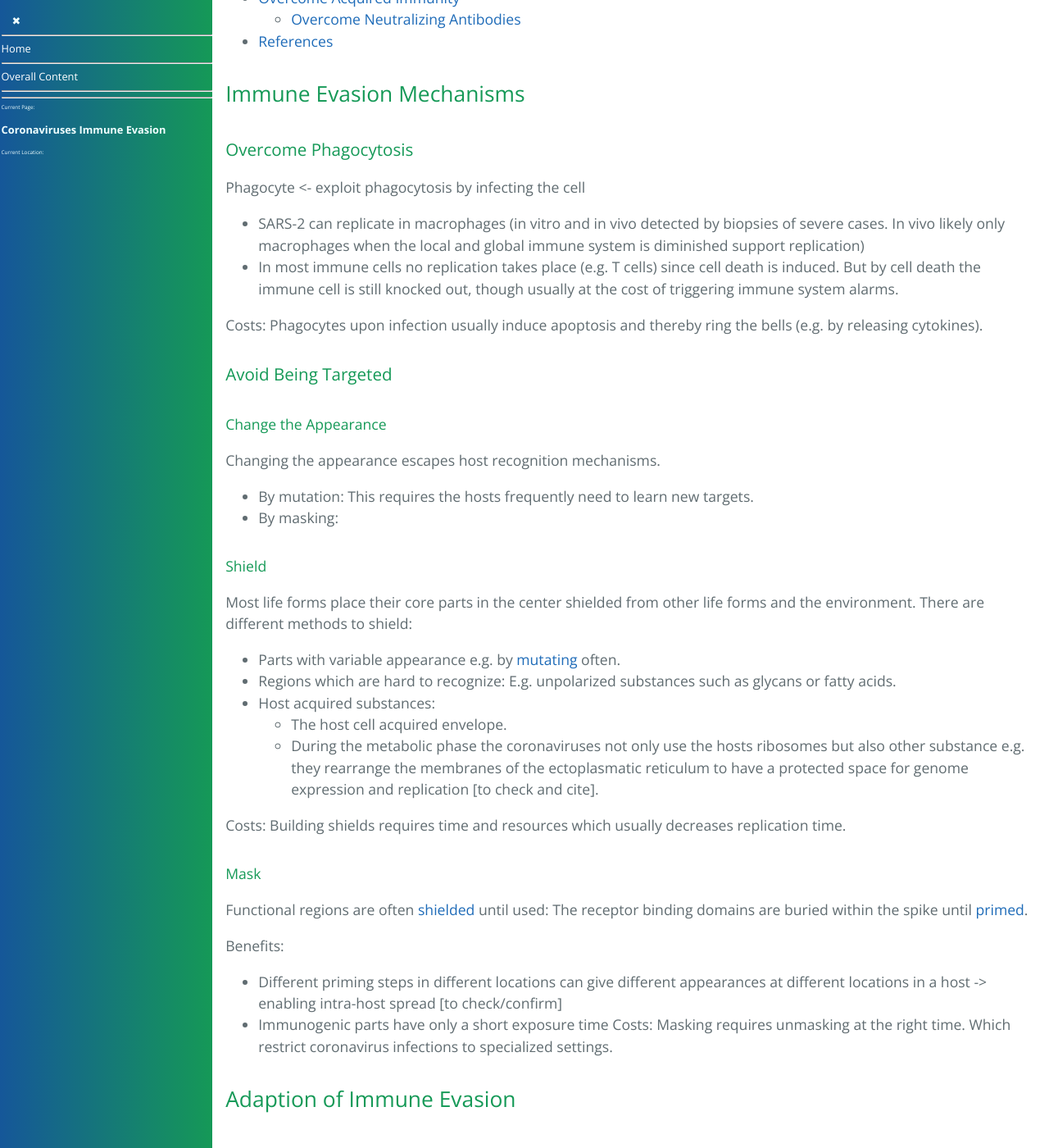
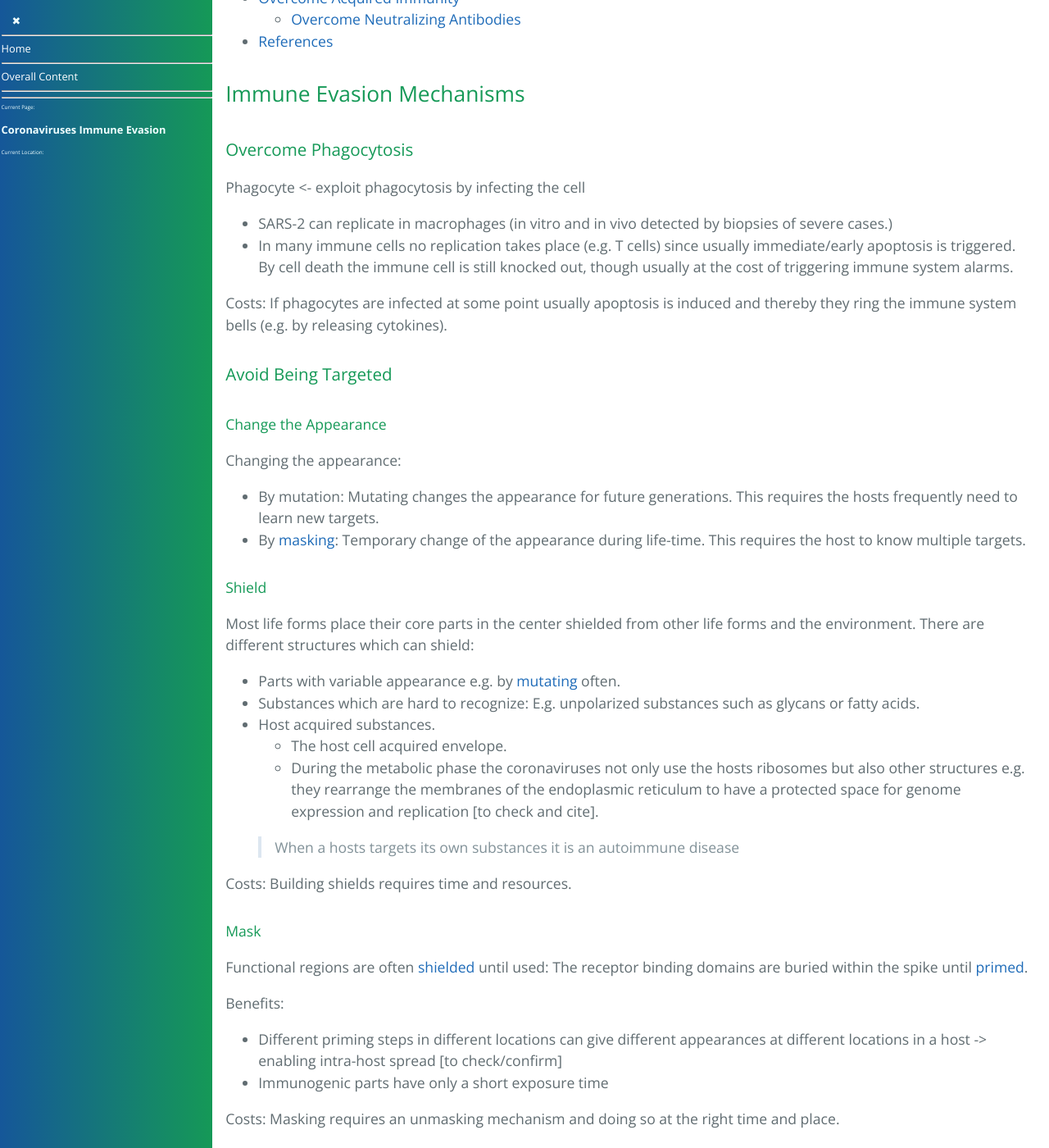
Before and after one commit to forestgrape/coronavirus, a Jekyll site: the page built from 4_immunological/immune_evasion.md, in a window 1280 px wide and 1400 px high, scrolled down 377 px. Shown: the whole window at 82% size. Built offline with Jekyll 4.4.1, drawn with Linux system fonts in a browser that asks for light colours; our own code applies the rules of GitHub Pages for plain Markdown files; some of the changed text lies outside the part shown.

Commit message:
clarifications and corrections

```diff
--- a/4_immunological/immune_evasion.md
+++ b/4_immunological/immune_evasion.md
@@ -6,7 +6,7 @@
 * [Adaption of Immune Evasion](#adaption-of-immune-evasion)
   * [Genetic Adaption](#genetic-adaption)
   * [Change the Way of Life](#change-the-way-of-life)
-  * [Adapt Immune Evasion Mechanisms](#adapt-immune-evasion-mechanisms)
+  * [Adaption of Immune Evasion Mechanisms](#adaption-of-immune-evasion-mechanisms)
 * [Overcome Innate Immunity](#overcome-innate-immunity)
   * [Overcome Physical Barriers](#overcome-physical-barriers)
   * [Overcome Chemical Barriers](#overcome-chemical-barriers)
@@ -20,27 +20,30 @@
 
 ### Overcome Phagocytosis
 Phagocyte <- exploit phagocytosis by infecting the cell
-- SARS-2 can replicate in macrophages (in vitro and in vivo detected by biopsies of severe cases. In vivo likely only macrophages when the local and global immune system is diminished support replication)
-- In most immune cells no replication takes place (e.g. T cells) since cell death is induced. But by cell death the immune cell is still knocked out, though usually at the cost of triggering immune system alarms.
+- SARS-2 can replicate in macrophages (in vitro and in vivo detected by biopsies of severe cases.)
+- In many immune cells no replication takes place (e.g. T cells) since usually immediate/early apoptosis is triggered. By cell death the immune cell is still knocked out, though usually at the cost of triggering immune system alarms.
 
-Costs: Phagocytes upon infection usually induce apoptosis and thereby ring the bells (e.g. by releasing cytokines).
+Costs: If phagocytes are infected at some point usually apoptosis is induced and thereby they ring the immune system bells (e.g. by releasing cytokines).
+
 
 ### Avoid Being Targeted
 
 #### Change the Appearance
-Changing the appearance escapes host recognition mechanisms.
-* By mutation: This requires the hosts frequently need to learn new targets.
-* By masking:
+Changing the appearance:
+* By mutation: Mutating changes the appearance for future generations. This requires the hosts frequently need to learn new targets.
+* By [masking](#mask): Temporary change of the appearance during life-time. This requires the host to know multiple targets.
 
 #### Shield
-Most life forms place their core parts in the center shielded from other life forms and the environment. There are different methods to shield:
+Most life forms place their core parts in the center shielded from other life forms and the environment. There are different structures which can shield:
 * Parts with variable appearance e.g. by [mutating](#genetic-adaption) often.
-* Regions which are hard to recognize: E.g. unpolarized substances such as glycans or fatty acids.
-* Host acquired substances:
+* Substances which are hard to recognize: E.g. unpolarized substances such as glycans or fatty acids.
+* Host acquired substances.
   * The host cell acquired envelope.
-  * During the metabolic phase the coronaviruses not only use the hosts ribosomes but also other substance e.g. they rearrange the membranes of the ectoplasmatic reticulum to have a protected space for genome expression and replication [to check and cite].
+  * During the metabolic phase the coronaviruses not only use the hosts ribosomes but also other structures e.g. they rearrange the membranes of the endoplasmic reticulum to have a protected space for genome expression and replication [to check and cite].
 
-Costs: Building shields requires time and resources which usually decreases replication time.
+  > When a hosts targets its own substances it is an autoimmune disease
+
+Costs: Building shields requires time and resources.
 
 
 #### Mask
@@ -49,17 +52,17 @@
 Benefits:
 * Different priming steps in different locations can give different appearances at different locations in a host -> enabling intra-host spread [to check/confirm]
 * Immunogenic parts have only a short exposure time
-Costs:
-Masking requires unmasking at the right time. Which restrict coronavirus infections to specialized settings.
 
+
+Costs: Masking requires an unmasking mechanism and doing so at the right time and place.
 
 
 ## Adaption of Immune Evasion
 
 ### Genetic Adaption
-Mutating the genome permanently changes properties of a linage. This can be the way of life or just the appearance:
-1. [Change the Way of Life](#change-the-way-of-life): A profound and very effective change to escape a certain immune mechanisms.
-2. Adapt [Immune Evasion Mechanisms](#immune-evasion-mechanisms): Use a new or increase an existing immune escape mechanisms.
+Mutating the genome changes the characteristics of the coming generations. This can be the way of life or just the appearance:
+1. [Change the Way of Life](#change-the-way-of-life): A profound and very effective change to escape a certain immune mechanism.
+2. Adapt [Immune Evasion Mechanisms](#immune-evasion-mechanisms): Use a new or increase the effectiveness of an existing immune escape mechanism.
 3. [Change the Appearance](#change-the-appearance): Escape host recognition mechanisms.
 
 Costs: Most mutations reduce the fitness.
@@ -67,58 +70,70 @@
 ### Change the Way of Life
 Changing the way of life to circumvent certain immune mechanisms. For RNA viruses changing the way of life is often achieved by [genetic adaption](#genetic-adaption) since their genome mutates fast and is very close to enzymes.
 
-### Adapt Immune Evasion Mechanisms
+### Adaption of Immune Evasion Mechanisms
 Existing evasion mechanisms can be strengthened or new mechanisms can be used. Especially if a host has a single sided immune response, mechanisms to escape this response can evolve.
 
-
+> This is a concern for the current Covid vaccines. All available vaccines produce a single sided immune response, namely targeting only spike epitopes: Mainly through IgG antibodies. To some extent also spike targeting T cells.
 
 
 
 ## Overcome Innate Immunity
 
 ### Overcome Physical Barriers
-- skin <- circumvented by human coronaviruses by entering via breathing
+- skin <- circumvention by human coronaviruses: enter via breathing
 - mucus <- less mucus in the lungs and nasal cavity
-- cell membranes <- bind to receptor and fuse membranes using the spikes
+- cell membranes <- fuse membranes with the spikes
 
 ### Overcome Chemical Barriers
 - stomach acid <- circumvented by coronaviruses
-  - replicate to high numbers in the lungs and pass through the thin alveolar single cell epithel layer to the blood
-  - replicate to high numbers in the upper respiratory tract and hope some virion sneak through when drinking (when drinking fluids usually don't rest in the stomach)
+  - replicate to high numbers in the lungs and pass through the thin alveolar single cell layer to the blood
+  - replicate to high numbers in the upper respiratory tract and hope some virions sneak through when drinking (fluids usually don't stay long in the stomach)
 
 
 ## Overcome Acquired Immunity
-[in work, citations coming]
-For coronaviruses waiting until acquired wanes or even jumping generations is usually not an option, thus circumventing acquired immunity is an essential skill.
+For coronaviruses waiting until immunity wanes or even jumping generations is usually not an option, thus circumventing acquired immunity is an essential skill.
+
+However overcoming immunity can be costly for coronaviruses, so immune mechanisms slow the down.
 
 ### Overcome Neutralizing Antibodies
 
-> ##### Neutralizing Antibodies
-> Antibodies that block virions from infecting cells are called neutralizing antibodies.
+#### Introducing Neutralizing Antibodies
+> ##### Neutralizing Antibody
+> An antibody that block virions from infecting cells are called neutralizing antibodies.
 
-[in work, to check and cite]
-The only virion protein well accessible from the outside is the spike protein, so that's the target for neutralizing antibodies. If a sufficient number of spikes have antibodies attached:
+In the case of coronaviruses, neutralizing antibodies target the spikes:
+The only virion protein well accessible from the outside is the spike protein, so that's the target. If a sufficient number of spikes have antibodies attached:
 * a virion cannot infect cells on its own anymore, since working spike proteins are needed for active cell entry.
 * virions are marked for phagocytosis.
 
+#### Neutralizing Antibody Escape Mechanisms
+Coronaviruses are good at escaping neutralizing antibodies and they use nearly the entire arsenal of [immune evasion mechanisms](#immune-evasion-mechanisms) to do so:
 
-Coronaviruses escape neutralizing antibodies by
-* [avoid recognition](#avoid-being-recognized)
-* exploit phagocytosis by infecting the phagocyte.
+##### AB circumvention by Change of Appearance
+Methods to change appearance are [mutating](#mutate-the-genome) or [masking](#mask).
+* The most exposed part of the coronavirus spikes, the S1 part, mutates frequently.
+* Functional parts of the spikes are buried until usage.
 
-However overcoming neutralizing antibodies is often not free, so neutralizing antibodies can slow them down.
+##### AB circumvention by Shields
+[Shields](#shield) protect functional parts:
+- Coronaviruses have a host acquired envelope which can't be targeted by the host immune system.
+- The only proteins extern of the envelope are the spikes. The spikes in turn are shielded by hard to recognize glycans and the outermost regions of the spikes [changes the appearance](#ab-circumvention-by-change-of-appearance).
 
-- Change Appearance
-  Methods to change appearance are [mutating](#mutate-the-genome) or [masking](#mask).
-- Shield
-  [Shields](#shield) often protects key functional parts.
-  - glycans on the outside
-  - variable regions on the outside which mutate/recombine often
-- Mask
-  - sensitive regions e.g. receptor binding domains are shielded until [primed](../2_biological/coronavirus.md#virion-priming).
-  - different priming steps in different locations can give a different appearance at different locations in a host -> enabling intra-host spread [to check/confirm]
-- Exploit
-  Exploiting antibody induced phagocytosis by infecting the [phagocyte cell](#overcome-phagocytosis)
+##### AB circumvention by Masking
+- sensitive regions e.g. receptor binding domains are shielded until [primed](../2_biological/coronavirus.md#virion-priming).
+- different priming steps in different locations can give a different appearance at different locations in a host -> enabling intra-host spread [to check/confirm]
+
+##### AB circumvention by Exploitation
+Exploiting antibody induced phagocytosis by infecting the [phagocyte cell](#overcome-phagocytosis)
+
+
+> Natural infections and vaccines also produce antibodies targeting internal parts of the spike and internal proteins (natural infections and vaccines which include internal proteins as antigens), these helps to fight infections: the intracellular virion assembly process gets disrupted.
+
+> Besides antibodies, natural infections and to some extent vaccines induce also specific immune cells such as memory T cells targeting different antigens of viruses. T cells are effective at recognizing infected cells since cells (especially cells in the epithelium) present pieces of the proteins they produce.
+
+#### Adaptions to Increase Neutralizing Antibody Escape
+Coronaviruses can adapt to increase the resistance towards neutralizing antibodies:
+
 - Reduce Exposure Time by shortening the Virion Phase
   * Coronavirus virions can adapt to infect cells quicker by having the spikes primed faster
     * Shortening the virion phase can yield more localized infections.
@@ -129,11 +144,7 @@
 - Bypass the Virion Phase
   Coronaviruses can induce cell-cell fusion with their spikes. Thereby they circumvent the virion phase and thus they cannot be classically neutralized.
 
-  > To induce cell-cell fusion the spikes are still used, so antibodies targeting the spikes can prevent cell fusion in theory, but cell fusion can be initiated quickly and between the cells the antibody concentration can be low [to confirm and cite].
-
-> Natural infections and vaccines also produce antibodies targeting no exposed substances, these helps to fight infections: during the intracellular assembling process, the virion proteins can get antibody-marked.
-
-> Besides antibodies, natural infections and most (all?) vaccines induce also specific immune cells such as memory T cells targeting different antigens of viruses. T cells are effective at recognizing infected cells since cells (especially cells in the epithelium) present pieces of the proteins they produce.
+  > To induce cell-cell fusion the spikes are still used, so antibodies targeting the spikes can prevent cell fusion in theory, but cell fusion can be initiated fast and between the cells the antibody concentration can be low [to confirm and cite].
 
 
 
```
